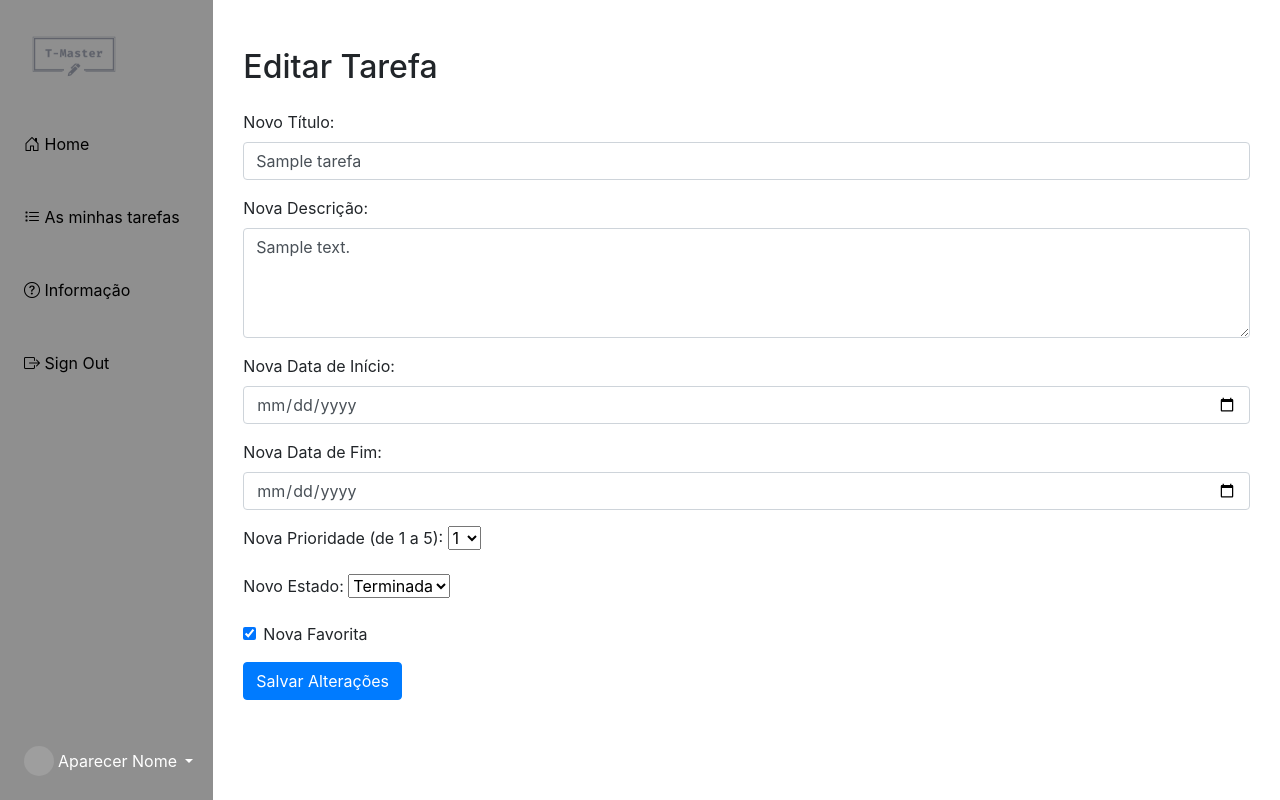
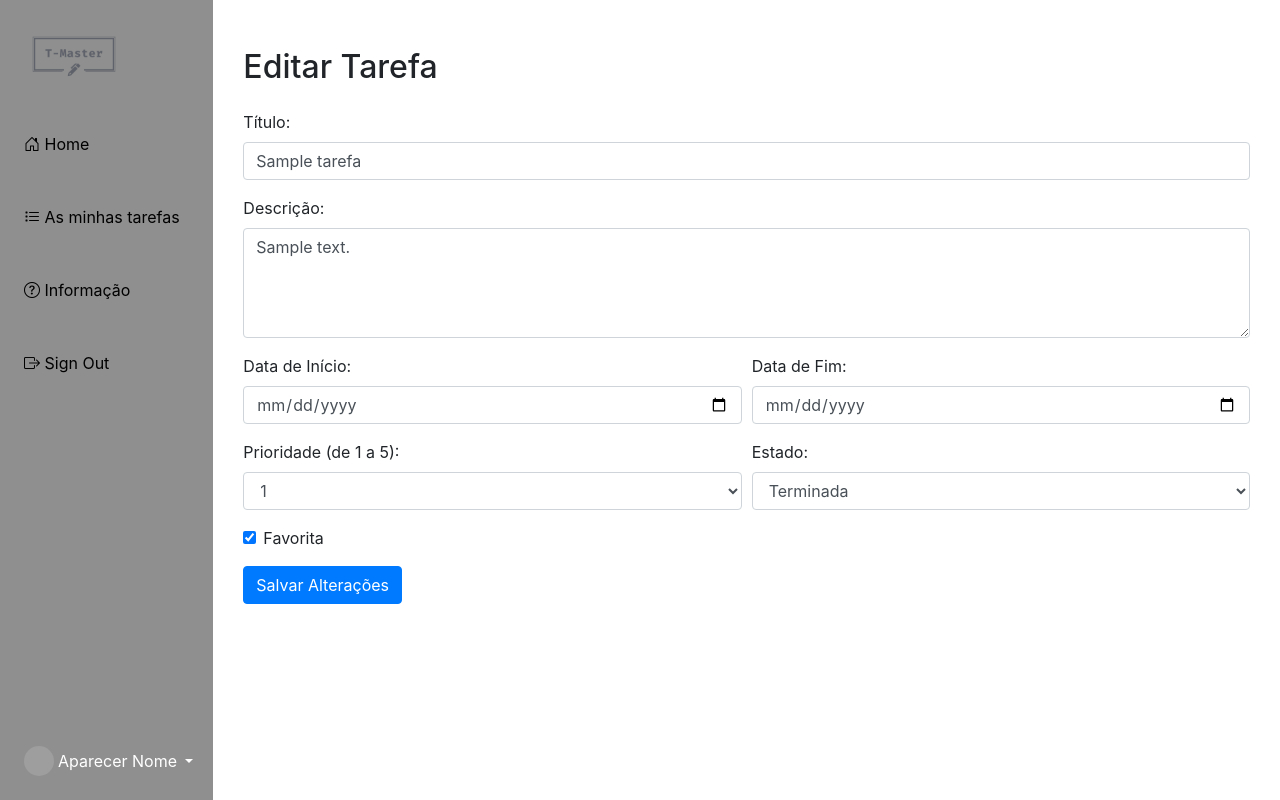
Before and after one commit to Zagazau/T-Master, a PHP site: page /tmaster/pages/secure/editar_tarefa.php?tarefa_id=1 in a window 1280 px wide. Run offline with PHP 8.4, Linux system fonts and the light colour scheme; the visitor is signed in with stand-in values (Sample User, id 1); tables that the repository leaves empty or names only in its code hold one stand-in row (values such as "Sample post"); some libraries are stand-ins or nearby versions; grey boxes are pictures that could not be loaded.

Commit message:
Tarefas html

```diff
--- a/pages/secure/editar_tarefa.php
+++ b/pages/secure/editar_tarefa.php
@@ -1,27 +1,26 @@
 <?php
 require_once __DIR__ . '/../../infra/middlewares/middleware-user.php';
-// Inclua o arquivo que contém a classe TarefaRepository
+
 require_once __DIR__ . '/../../infra/repositories/tarefaRepository.php';
 
-// Crie uma instância do TarefaRepository
 $tarefaRepository = new TarefaRepository();
 
-// Obtenha o ID da tarefa da consulta GET
+
 $tarefa_id = isset($_GET['tarefa_id']) ? $_GET['tarefa_id'] : null;
 
-// Verifique se o ID é válido
+
 if (!$tarefa_id) {
-    // Redirecione de volta à página principal ou mostre uma mensagem de erro
+
     header('Location: /main.php');
     exit();
 }
 
-// Obtenha os detalhes da tarefa com base no ID
+
 $tarefa_existente = $tarefaRepository->getTarefaById($tarefa_id);
 
-// Verifique se a tarefa existe
+
 if (!$tarefa_existente) {
-    // Redirecione de volta à página principal ou mostre uma mensagem de erro
+
     header('Location: /main.php');
     exit();
 }
@@ -43,7 +42,6 @@ if (!$tarefa_existente) {
 
     <div class="container-fluid">
         <div class="row flex-nowrap">
-            <!-- Barra de Navegação -->
             <div class="col-auto col-md-3 col-xl-2 px-sm-2 px-0" style="background-color: #8f8f8f;">
                 <div class="d-flex flex-column align-items-center align-items-sm-start px-3 pt-2 text-white min-vh-100">
                     <a href="/"
@@ -93,75 +91,82 @@ if (!$tarefa_existente) {
                 </div>
             </div>
 
-            <!-- Formulário de Edição -->
+
             <div class="col">
                 <div class="container mt-5">
                     <h2 class="mb-4">Editar Tarefa</h2>
-                    <form action="/tmaster/pages/public/processar_edicao.php" method="post">
+                    <form action="/tmaster/pages/public/processar_edicao.php" method="post" class="needs-validation"
+                        novalidate>
                         <input type="hidden" name="tarefa_id" value="<?= $tarefa_existente['id'] ?>">
 
-                        <div class="mb-3">
-                            <label for="novo_titulo" class="form-label">Novo Título:</label>
+                        <div class="form-group">
+                            <label for="novo_titulo">Título:</label>
                             <input type="text" id="novo_titulo" name="novo_titulo" class="form-control"
                                 value="<?= $tarefa_existente['titulo'] ?>" required>
+                            <div class="invalid-feedback">Por favor, preencha este campo.</div>
                         </div>
 
-                        <div class="mb-3">
-                            <label for="nova_descricao" class="form-label">Nova Descrição:</label>
+                        <div class="form-group">
+                            <label for="nova_descricao">Descrição:</label>
                             <textarea id="nova_descricao" name="nova_descricao" class="form-control"
                                 rows="4"><?= $tarefa_existente['descricao'] ?></textarea>
                         </div>
 
-                        <div class="mb-3">
-                            <label for="nova_data_inicio" class="form-label">Nova Data de Início:</label>
+                        <div class="form-row">
+                            <div class="form-group col-md-6">
+                                <label for="nova_data_inicio"> Data de Início:</label>
                                 <input type="date" id="nova_data_inicio" name="nova_data_inicio"
                                     value="<?= $tarefa_existente['data_inicio'] ?>" class="form-control">
                             </div>
 
-                        <div class="mb-3">
-                            <label for="nova_data_fim" class="form-label">Nova Data de Fim:</label>
+                            <div class="form-group col-md-6">
+                                <label for="nova_data_fim">Data de Fim:</label>
                                 <input type="date" id="nova_data_fim" name="nova_data_fim"
                                     value="<?= $tarefa_existente['data_fim'] ?>" class="form-control">
                             </div>
+                        </div>
 
-                        <div class="mb-3">
-                            <label for="nova_prioridade" class="form-label">Nova Prioridade (de 1 a 5):</label>
-                            <select id="nova_prioridade" name="nova_prioridade" class="form-select">
-                                <option value="1" <?= $tarefa_existente['prioridade'] == 1 ? 'selected' : '' ?>>1</option>
-                                <option value="2" <?= $tarefa_existente['prioridade'] == 2 ? 'selected' : '' ?>>2</option>
-                                <option value="3" <?= $tarefa_existente['prioridade'] == 3 ? 'selected' : '' ?>>3</option>
-                                <option value="4" <?= $tarefa_existente['prioridade'] == 4 ? 'selected' : '' ?>>4</option>
-                                <option value="5" <?= $tarefa_existente['prioridade'] == 5 ? 'selected' : '' ?>>5</option>
+                        <div class="form-row">
+                            <div class="form-group col-md-6">
+                                <label for="nova_prioridade">Prioridade (de 1 a 5):</label>
+                                <select id="nova_prioridade" name="nova_prioridade" class="form-control">
+                                    <option value="1" <?= $tarefa_existente['prioridade'] == 1 ? 'selected' : '' ?>>1
+                                    </option>
+                                    <option value="2" <?= $tarefa_existente['prioridade'] == 2 ? 'selected' : '' ?>>2
+                                    </option>
+                                    <option value="3" <?= $tarefa_existente['prioridade'] == 3 ? 'selected' : '' ?>>3
+                                    </option>
+                                    <option value="4" <?= $tarefa_existente['prioridade'] == 4 ? 'selected' : '' ?>>4
+                                    </option>
+                                    <option value="5" <?= $tarefa_existente['prioridade'] == 5 ? 'selected' : '' ?>>5
+                                    </option>
                                 </select>
                             </div>
 
-                        <div class="mb-3">
-                            <label for="novo_estado" class="form-label">Novo Estado:</label>
-                            <select id="novo_estado" name="novo_estado" class="form-select">
-                                <option value="Por fazer" <?= $tarefa_existente['estado'] == 'Por fazer' ? 'selected' : '' ?>>Por
-                                    fazer</option>
-                                <option value="A ser feita" <?= $tarefa_existente['estado'] == 'A ser feita' ? 'selected' : '' ?>>A
-                                    ser feita</option>
-                                <option value="Terminada" <?= $tarefa_existente['estado'] == 'Terminada' ? 'selected' : '' ?>>
-                                    Terminada</option>
+                            <div class="form-group col-md-6">
+                                <label for="novo_estado">Estado:</label>
+                                <select id="novo_estado" name="novo_estado" class="form-control">
+                                    <option value="Por fazer" <?= $tarefa_existente['estado'] == 'Por fazer' ? 'selected' : '' ?>>Por fazer</option>
+                                    <option value="A ser feita" <?= $tarefa_existente['estado'] == 'A ser feita' ? 'selected' : '' ?>>A ser feita</option>
+                                    <option value="Terminada" <?= $tarefa_existente['estado'] == 'Terminada' ? 'selected' : '' ?>>Terminada</option>
                                 </select>
                             </div>
+                        </div>
 
-                        <div class="form-check mb-3">
+                        <div class="form-check">
                             <input type="checkbox" class="form-check-input" id="nova_favorita" name="nova_favorita"
                                 <?= $tarefa_existente['favorita'] ? 'checked' : '' ?>>
-                            <label class="form-check-label" for="nova_favorita">Nova Favorita</label>
+                            <label class="form-check-label" for="nova_favorita">Favorita</label>
                         </div>
 
+                        <div class="form-group mt-3">
                             <button type="submit" class="btn btn-primary">Salvar Alterações</button>
+                        </div>
                     </form>
                 </div>
             </div>
         </div>
     </div>
-
-    <!-- Certifique-se de incluir Bootstrap JS e outros scripts necessários -->
-
 </body>
 
 </html>
--- a/pages/secure/minhas_tarefas.php
+++ b/pages/secure/minhas_tarefas.php
@@ -130,7 +130,7 @@ if ($_SERVER["REQUEST_METHOD"] === "GET" && isset($_GET["pesquisar"]) && $_GET["
                                 <option value="Terminada">Terminada</option>
                             </select>
 
-                            <button type="submit" class="btn btn-primary mr-2">Filtrar</button>
+                            <button type="submit" class="btn btn-outline-success">Filtrar</button>
                         </form>
 
                         <form action="#" method="get" class="form-inline">
@@ -140,7 +140,7 @@ if ($_SERVER["REQUEST_METHOD"] === "GET" && isset($_GET["pesquisar"]) && $_GET["
                             <input type="text" id="titulo_pesquisa" name="titulo_pesquisa" class="form-control mr-2"
                                 required>
 
-                            <button type="submit" class="btn btn-secondary">Pesquisar</button>
+                            <button type="submit" class="btn btn-outline-success">Pesquisar</button>
                         </form>
                     </div>
 
```
Lines whose indentation alone changed are shown as unchanged.
